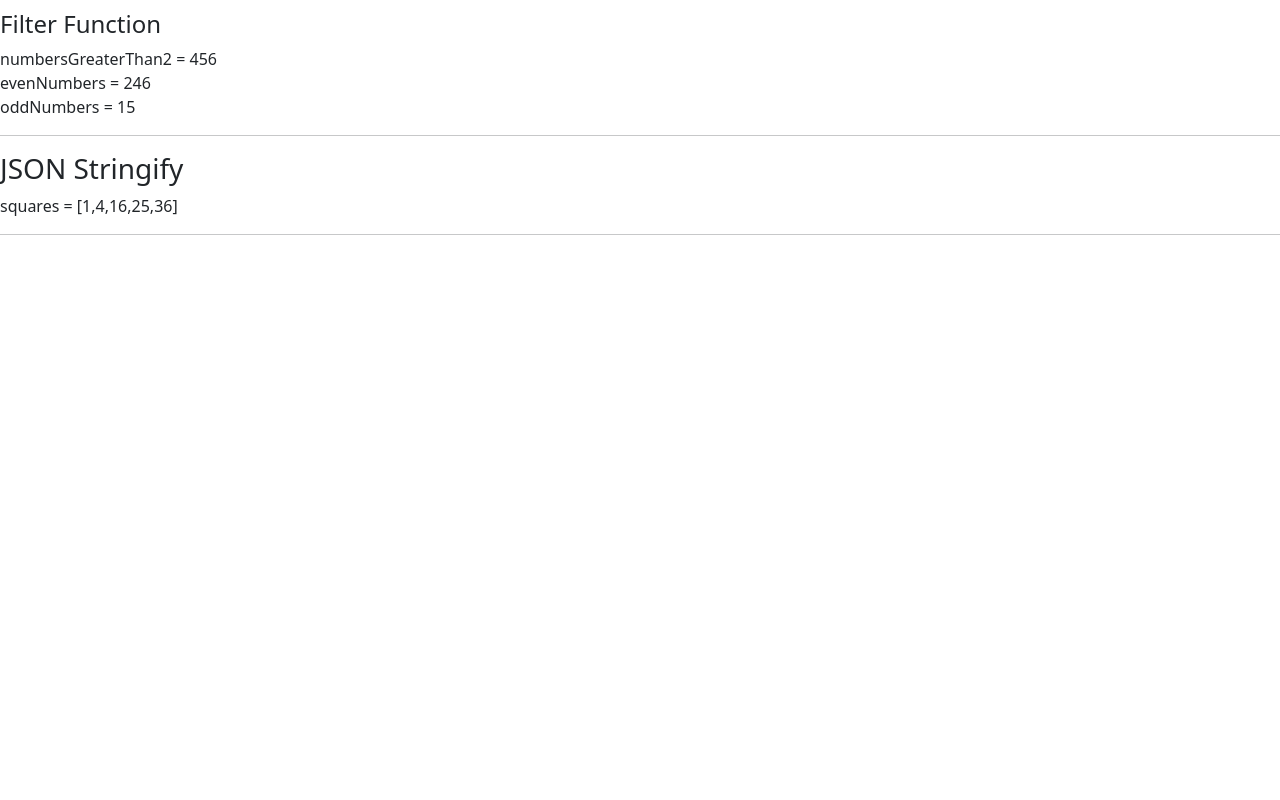
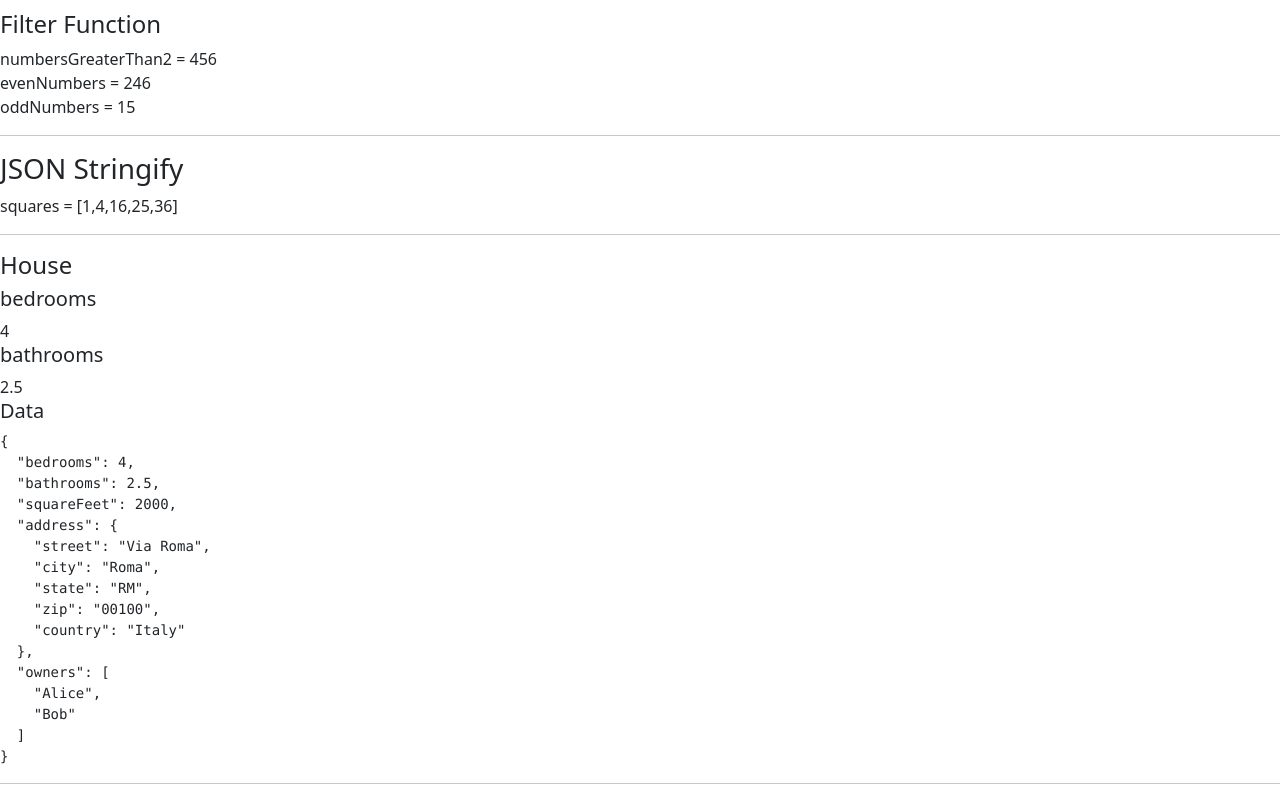
Before and after one commit to xilu56/kambaz-react-web-app-cs5610-sm25, a React app: page /#/Labs/Lab3 in a window 1280 px wide. Shown: the part 2705-3505 px from the top of the page. Before the commit the page ends 2956 px from the top, so only its background shows below. Built offline with nearby package versions, Linux system fonts and the light colour scheme; the HTML template or start-up script is replaced by a standard one.

Commit message:
Updated JavaScript Object Notation (JSON)

```diff
--- /dev/null
+++ b/src/Labs/Lab3/House.tsx
@@ -0,0 +1,18 @@
+export default function House() {
+  const house = {
+    bedrooms: 4,      bathrooms: 2.5,
+    squareFeet: 2000,
+    address: {
+      street: "Via Roma", city: "Roma", state: "RM", zip: "00100",  country: "Italy", },
+    owners: ["Alice", "Bob"],
+  };
+  return (
+    <div id="wd-house">
+      <h4>House</h4>
+      <h5>bedrooms</h5>      {house.bedrooms}
+      <h5>bathrooms</h5>     {house.bathrooms}
+      <h5>Data</h5>
+      <pre>{JSON.stringify(house, null, 2)}</pre>
+      <hr />
+    </div>
+);}
--- a/src/Labs/Lab3/index.tsx
+++ b/src/Labs/Lab3/index.tsx
@@ -18,6 +18,7 @@ import FindFunction from "./FindFunction";
 import FindIndex from "./FindIndex";
 import FilterFunction from "./FilterFunction";
 import JsonStringify from "./JsonStringify";
+import House from "./House";
 
 export default function Lab3() {
   return (
@@ -43,6 +44,7 @@ export default function Lab3() {
       <FindIndex/>
       <FilterFunction/>
       <JsonStringify/>
+      <House/>
     </div>
   );
 }
```
